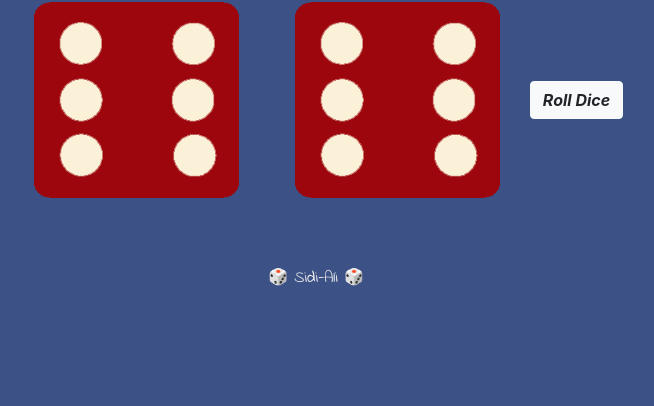
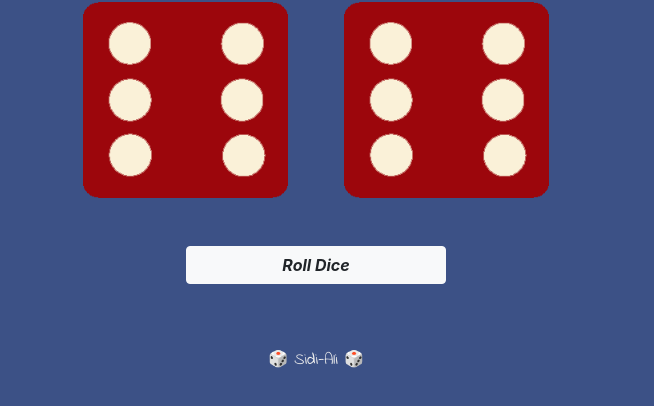
Before and after one commit to Sidi-Ali/Dice, a plain HTML site: page index.html in a window 1280 px wide. Shown: the part 280-686 px from the top of the page, without its empty margins (324-978 px from the left). Drawn offline with nearby package versions, Linux system fonts and the light colour scheme.

Commit message:
Update styles.css
Button style added

```diff
--- a/styles.css
+++ b/styles.css
@@ -34,71 +34,16 @@ img{
   width: 80%;
 }
 
+button{
+  width: 30%;
+  margin-top: 5%;
+  margin-left: 35%;
+  margin-right: 35%;
+}
+
 footer{
   text-align: center;
   margin-top: 5%;
   color: #EEEEEE;
   font-family: 'Indie Flower', cursive;
 }
-
-
-
-
-
-
-
-
-
-
-
-
-
-
-
-
-
-
-
-
-
-/* .container {
-  width: 70%;
-  margin: auto;
-  text-align: center;
-}
-
-.dice {
-  text-align: center;
-  display: inline-block;
-
-}
-
-body {
-  background-color: #393E46;
-}
-
-h1 {
-  margin: 30px;
-  font-family: 'Lobster', cursive;
-  text-shadow: 5px 0 #232931;
-  font-size: 8rem;
-  color: #4ECCA3;
-}
-
-p {
-  font-size: 2rem;
-  color: #4ECCA3;
-  font-family: 'Indie Flower', cursive;
-}
-
-img {
-  width: 80%;
-}
-
-footer {
-  margin-top: 5%;
-  color: #EEEEEE;
-  text-align: center;
-  font-family: 'Indie Flower', cursive;
-
-} */
```
